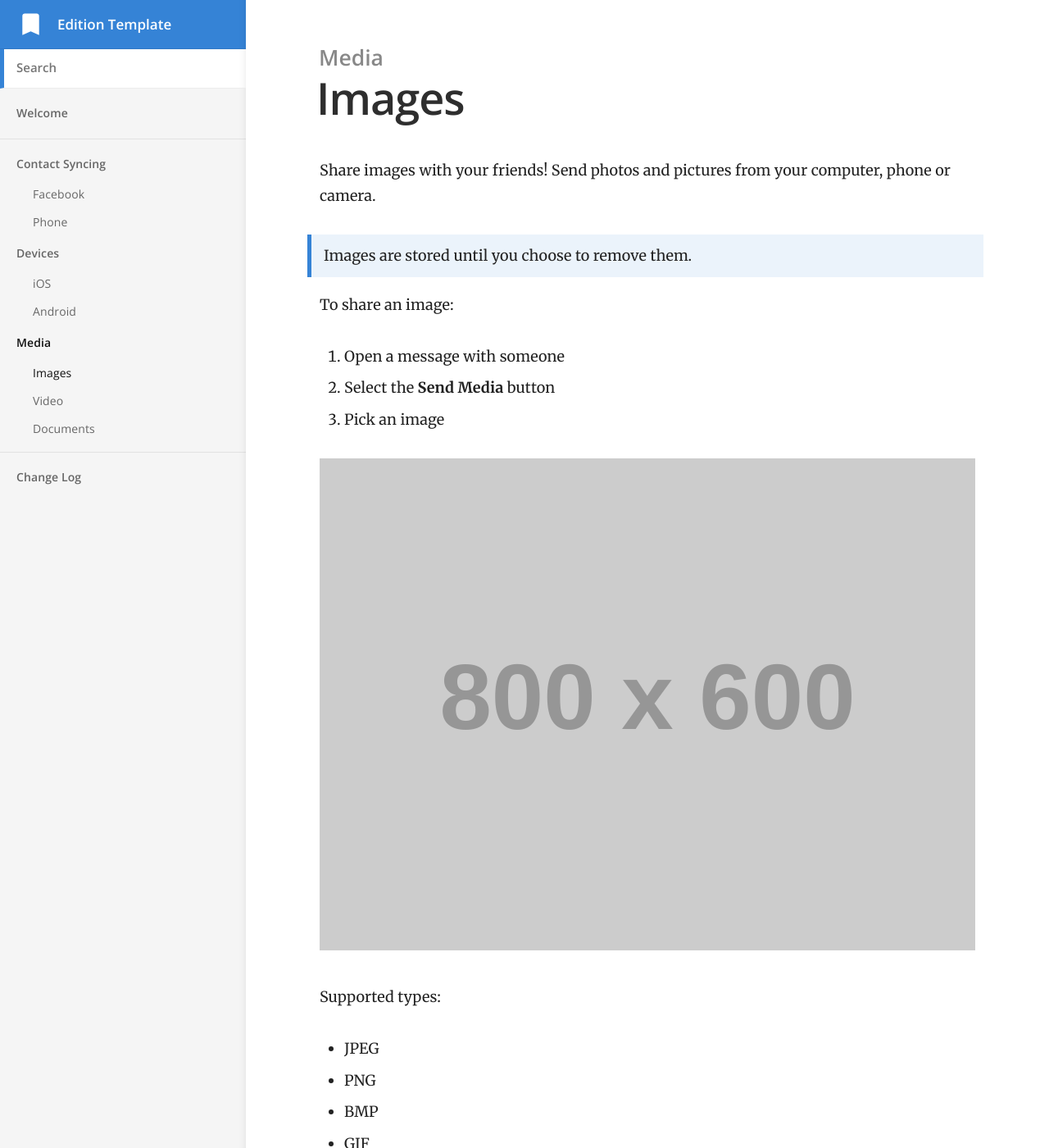
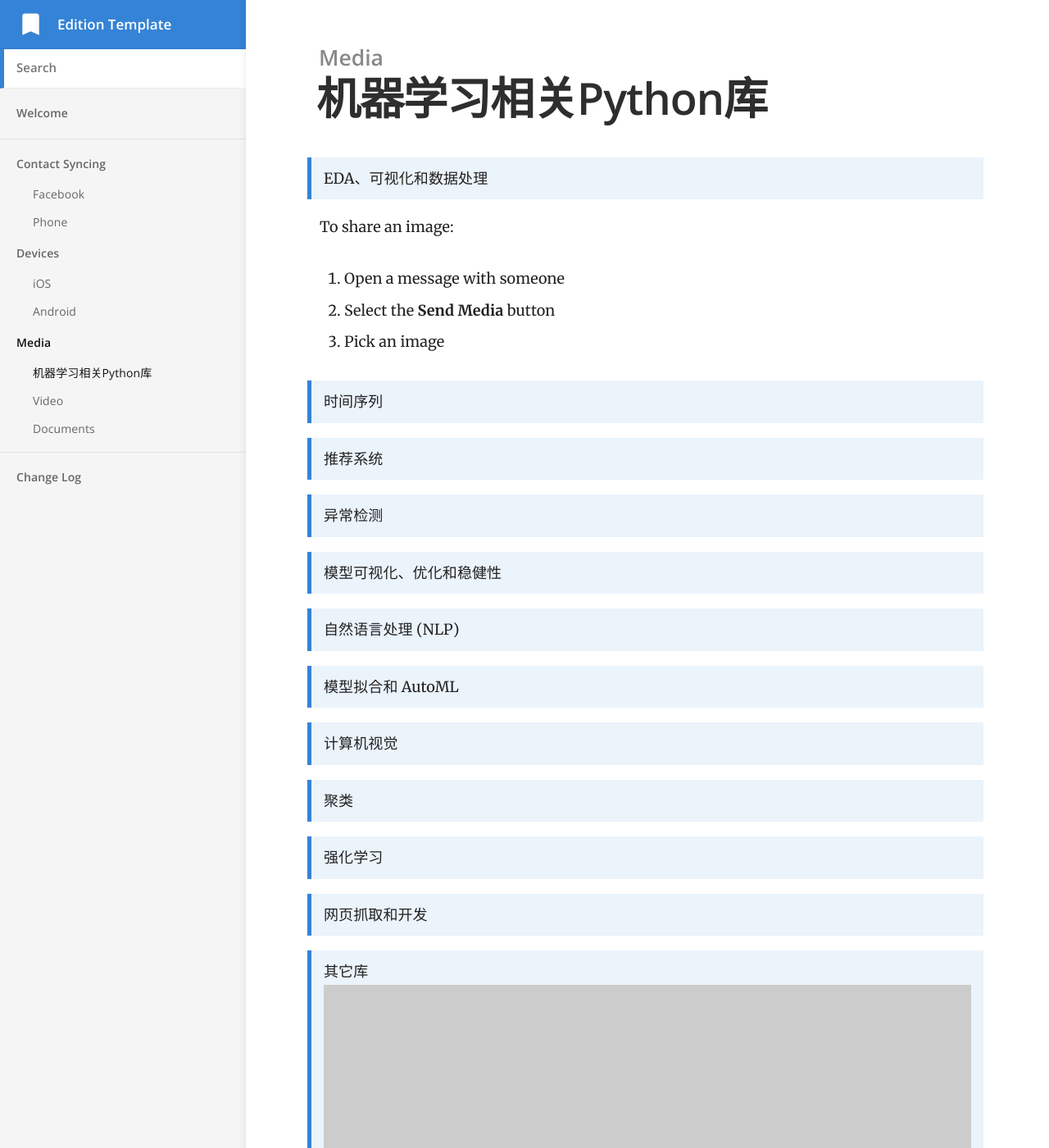
Before and after one commit to bashendixie/Machine_Learning_Notes, a Jekyll site: the page built from _docs/media/images.md, in a window 1280 px wide and 1400 px high. Shown: the whole window at 82% size. Built offline with Jekyll 4.4.1, drawn with Linux system fonts in a browser that asks for light colours; some of the changed text lies outside the part shown.

Commit message:
no message

```diff
--- a/_docs/media/images.md
+++ b/_docs/media/images.md
@@ -1,12 +1,10 @@
 ---
-title: Images
+title: 机器学习相关Python库
 category: Media
 order: 1
 ---
 
-Share images with your friends! Send photos and pictures from your computer, phone or camera.
-
-> Images are stored until you choose to remove them.
+> EDA、可视化和数据处理
 
 To share an image:
 
@@ -14,16 +12,48 @@ To share an image:
 2. Select the **Send Media** button
 3. Pick an image
 
+
+> 时间序列
+
+
+
+> 推荐系统
+
+
+
+> 异常检测
+
+
+
+> 模型可视化、优化和稳健性
+
+
+
+> 自然语言处理 (NLP)
+
+
+
+
+> 模型拟合和 AutoML
+
+
+
+
+> 计算机视觉
+
+
+
+> 聚类
+
+
+
+> 强化学习
+
+
+
+> 网页抓取和开发
+
+
+
+> 其它库
 ![](//placehold.it/800x600)
-
-Supported types:
-
-* JPEG
-* PNG
-* BMP
-* GIF
-
-Unsupported types:
-
-* SVG
-* WEBP
```
